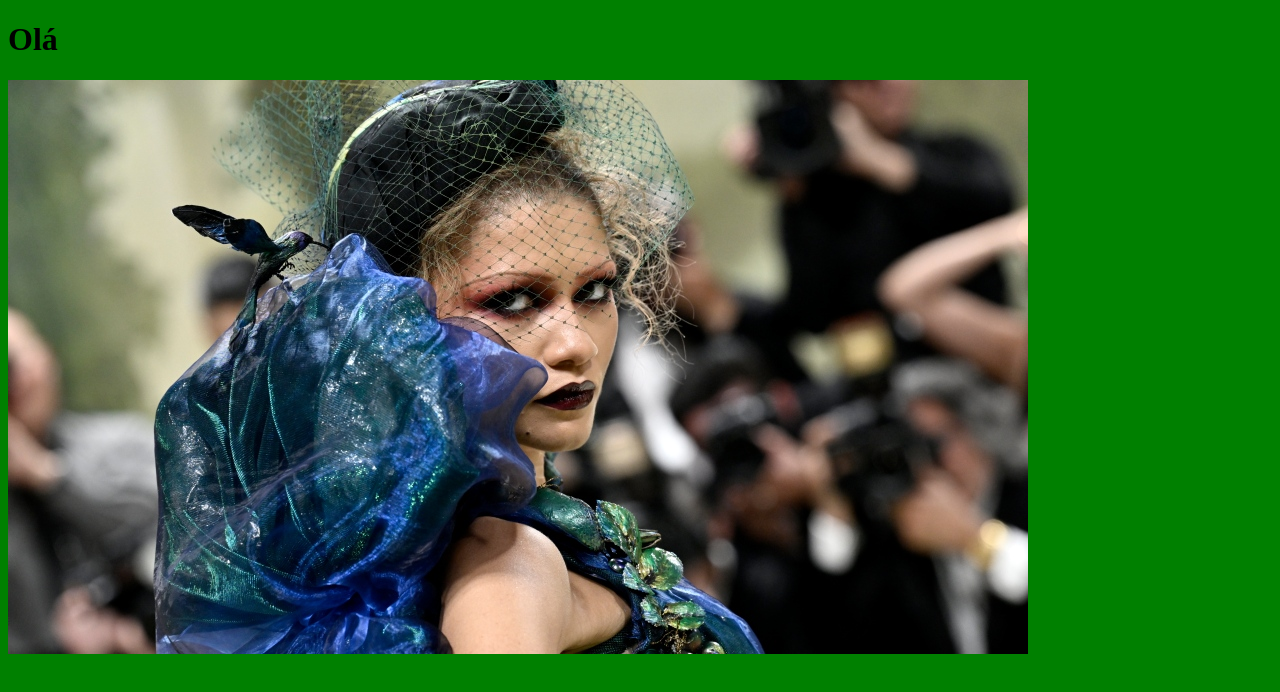
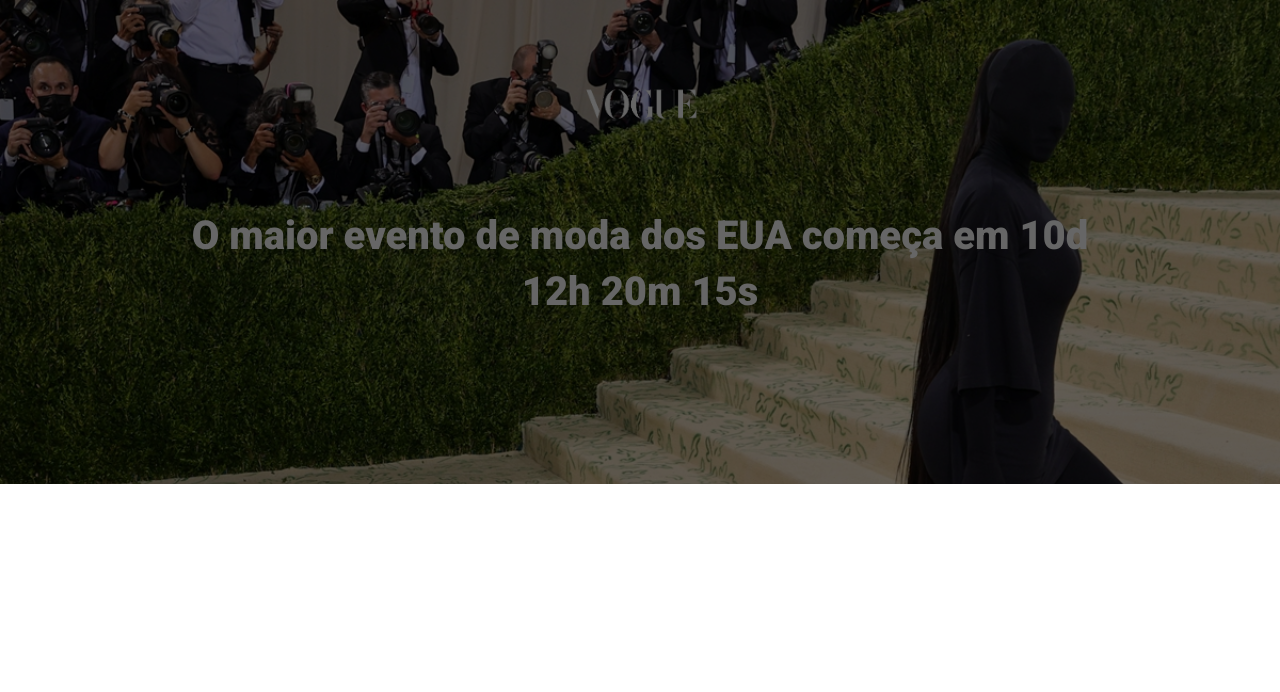
Before and after one commit to AugustoSGSantos/projeto_met_gala, a website built with Parcel: page src/index.html in a window 1280 px wide. Built offline with nearby package versions, Linux system fonts and the light colour scheme.

Commit message:
criando hero

```diff
--- a/src/index.html
+++ b/src/index.html
@@ -1,14 +1,28 @@
 <!DOCTYPE html>
 <html lang="pt-BR">
+
 <head>
     <meta charset="UTF-8">
     <meta name="viewport" content="width=device-width, initial-scale=1.0">
     <title>Met Gala</title>
+    <link rel="preconnect" href="https://fonts.googleapis.com">
+    <link rel="preconnect" href="https://fonts.gstatic.com" crossorigin>
+    <link
+        href="https://fonts.googleapis.com/css2?family=Roboto:ital,wght@0,100;0,300;0,400;0,500;0,700;0,900;1,100;1,300;1,400;1,500;1,700;1,900&display=swap"
+        rel="stylesheet">
     <link rel="stylesheet" href="styles/main.scss">
 </head>
+
 <body>
-    <h1>Olá</h1>
-    <img src="./images/zendaya.jpg">
+    <header class="hero">
+        <div class="container">
+            <img class="hero__logo" src="./images/vogue-logo.png" alt="VOGUE">
+            <p class="hero__text">
+                O maior evento de moda dos EUA começa em 10d 12h 20m 15s
+            </p>
+        </div>
+    </header>
     <script src="scripts/main.js"></script>
 </body>
+
 </html>
--- /dev/null
+++ b/src/styles/_hero.scss
@@ -0,0 +1,52 @@
+.hero {
+    padding-top: 64px;
+    padding-bottom: 100px;
+    background-image: url(../images/fundo.jpeg);
+    background-repeat: no-repeat;
+    background-size: cover;
+    position: relative;
+
+    .contaier{
+        position: relative;
+    }
+
+    &::before {
+        position: absolute;
+        top: 0;
+        left: 0;
+        width: 100%;
+        height: 100%;
+        background-color: #000;
+        content: '';
+        opacity: 0.6;
+    }
+
+    &__text{
+        margin-top: 64px;
+        margin-bottom: 64px;
+        font-size: 40px;
+        line-height: 56px;
+        font-weight: 800;
+        text-align: center;
+    }
+
+    &__logo {
+        margin: 0 auto;
+        height: 80px;
+        display: block;
+    }
+
+    @media (max-width: 640px) {
+        padding: 40px 0;
+
+        &__logo {
+            height: 40px;
+        }
+
+        &__text {
+            font-size: 22px;
+            line-height: 24px;
+            margin: 24px 0;
+        }
+    }
+}
--- a/src/styles/main.scss
+++ b/src/styles/main.scss
@@ -1,3 +1,23 @@
-body {
-    background-color: green;
+@use 'hero';
+
+* {
+    margin: 0;
+    padding: 0;
+    box-sizing: border-box;
+    font-family: Roboto, sans-serif;
+    color: #fff;
 }
+
+.container {
+    max-width: 960px;
+    width: 100%;
+    margin: 0 auto;
+
+    @media (max-width: 640px) {
+        max-width: 80%;
+    }
+
+    @media (max-width: 1024px) {
+        max-width: 90%;
+    }
+}
```
Also changed, not shown: src/images/vogue-logo.jpg (deleted), src/images/vogue-logo.png (added).
